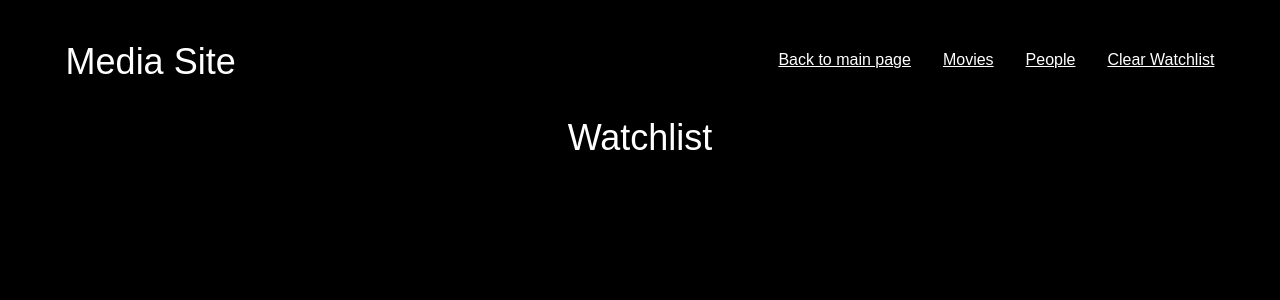
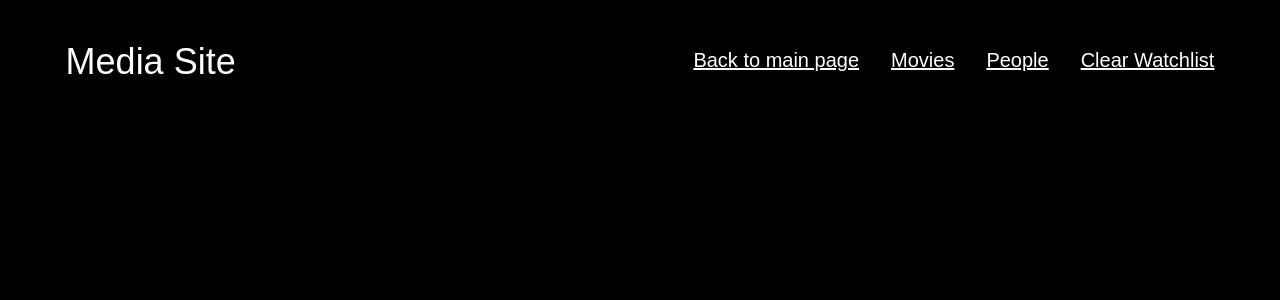
Before and after one commit to gabholli/media-site, a Next.js app: page /watchlist/Watchlist in a window 1280 px wide. Shown: the top 300 px of the page. Built offline with nearby package versions, Linux system fonts and the light colour scheme; what @savvywombat/tailwindcss-grid-areas would draw is missing.

Commit message:
Updated watchilist and movies components
Changed font sizes in home page, and conditionally rendered text for watchlist and movie lists

```diff
--- a/src/components/RemoveFromLocalStorageButton.tsx
+++ b/src/components/RemoveFromLocalStorageButton.tsx
@@ -15,7 +15,7 @@ const RemoveFromLocalStorageButton: React.FC<RemoveItemButtonProps> = ({ itemToR
     return <button
         className='flex justify-center items-center
                 bg-neutral-400 hover:bg-zinc-500 active:bg-neutral-600
-                px-4 py-2 w-full rounded font-black'
+                px-4 py-2 w-full rounded font-black lg:w-44 md:w-72'
         onClick={handleClick}>
         Remove Item
     </button>
--- a/src/pages/index.tsx
+++ b/src/pages/index.tsx
@@ -20,12 +20,12 @@ const Index = () => {
           alt="People"
         ></img>
         <Link
-          className="grid-in-link1"
+          className="grid-in-link1 text-xl"
           href="/media/movie_files/Movies">
           Movies
         </Link>
         <Link
-          className="grid-in-link2"
+          className="grid-in-link2 text-xl"
           href="/media/peopleFiles/People">
           People
         </Link>
--- a/src/pages/media/movie_files/Movies.tsx
+++ b/src/pages/media/movie_files/Movies.tsx
@@ -105,7 +105,7 @@ const Movies = () => {
           movieRef={inputRef}
         />
       </div>
-      <h1 className='text-4xl mt-9 text-center'>Movies</h1>
+      {search && <h1 className='text-4xl mt-9 text-center'>Movies</h1>}
       <main className='grid grid-cols-1 lg:grid-cols-2 2xl:grid-cols-3'>
         {movieList}
       </main>
--- a/src/pages/watchlist/Watchlist.tsx
+++ b/src/pages/watchlist/Watchlist.tsx
@@ -49,7 +49,7 @@ const Watchlist = () => {
                         href={`./item/${item.id}`}
                         className='flex justify-center items-center
                         bg-neutral-400 hover:bg-zinc-500 active:bg-neutral-600
-                        px-4 py-2 w-full rounded font-black'>
+                        px-4 py-2 w-full rounded font-black lg:w-44 md:w-72'>
                         Details
                     </Link>
                 </div>
@@ -64,28 +64,35 @@ const Watchlist = () => {
                 <h1 className='text-4xl mt-1'>Media Site</h1>
                 <nav className='flex flex-col items-center md:flex-row gap-x-8'>
                     <Link
-                        className='underline'
+                        className='underline text-xl'
                         href="/">
                         Back to main page
                     </Link >
                     <Link
-                        className="underline"
+                        className="underline text-xl"
                         href="/media/movie_files/Movies">
                         Movies
                     </Link>
                     <Link
-                        className="underline"
+                        className="underline text-xl"
                         href="/media/peopleFiles/People">
                         People
                     </Link>
                     <button
-                        className='underline'
+                        className='underline text-xl'
                         onClick={clearWatchlist}>
                         Clear Watchlist
                     </button>
                 </nav>
             </div>
-            <h1 className='text-4xl mt-9 text-center'>Watchlist</h1>
+            {
+                watchlistData.length > 0 ? (
+                    <h1 className='text-4xl mt-9 text-center'>Watchlist</h1>
+                ) : (
+                    null
+                )
+
+            }
             <div className='grid grid-cols-1 lg:grid-cols-2 2xl:grid-cols-3'>
                 {watchlistDataMap}
             </div>
```
